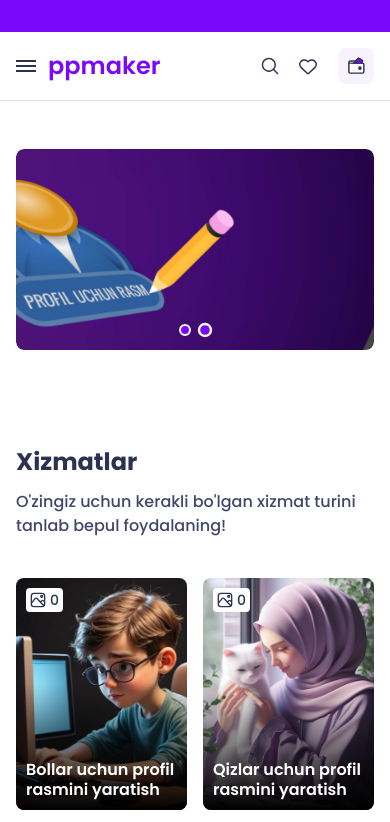
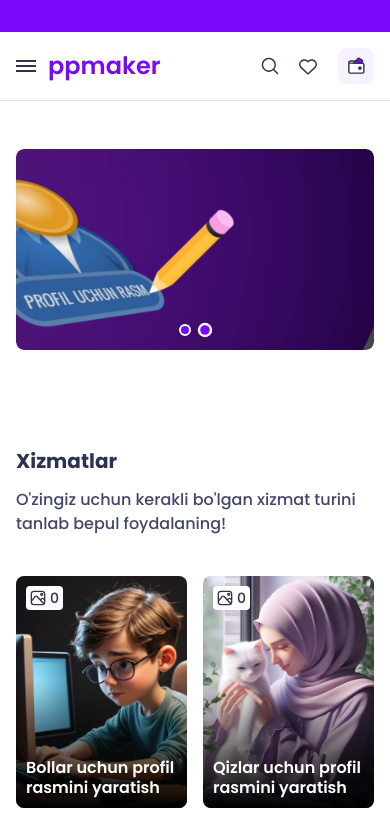
Before and after one commit to YaxyobekUz/ppmaker, a React (Vite) app: page / in a window 390 px wide. Shown: the top 822 px of the page. Built offline with nearby package versions, Linux system fonts and the light colour scheme.

Commit message:
update sections title some styles

```diff
--- a/src/index.css
+++ b/src/index.css
@@ -10,7 +10,7 @@
   }
 
   h2 {
-    @apply text-2xl font-bold text-brand-darkblue-700 sm:text-3xl;
+    @apply text-xl leading-normal font-bold text-brand-darkblue-700 xs:text-2xl sm:text-3xl;
   }
 }
 
```
